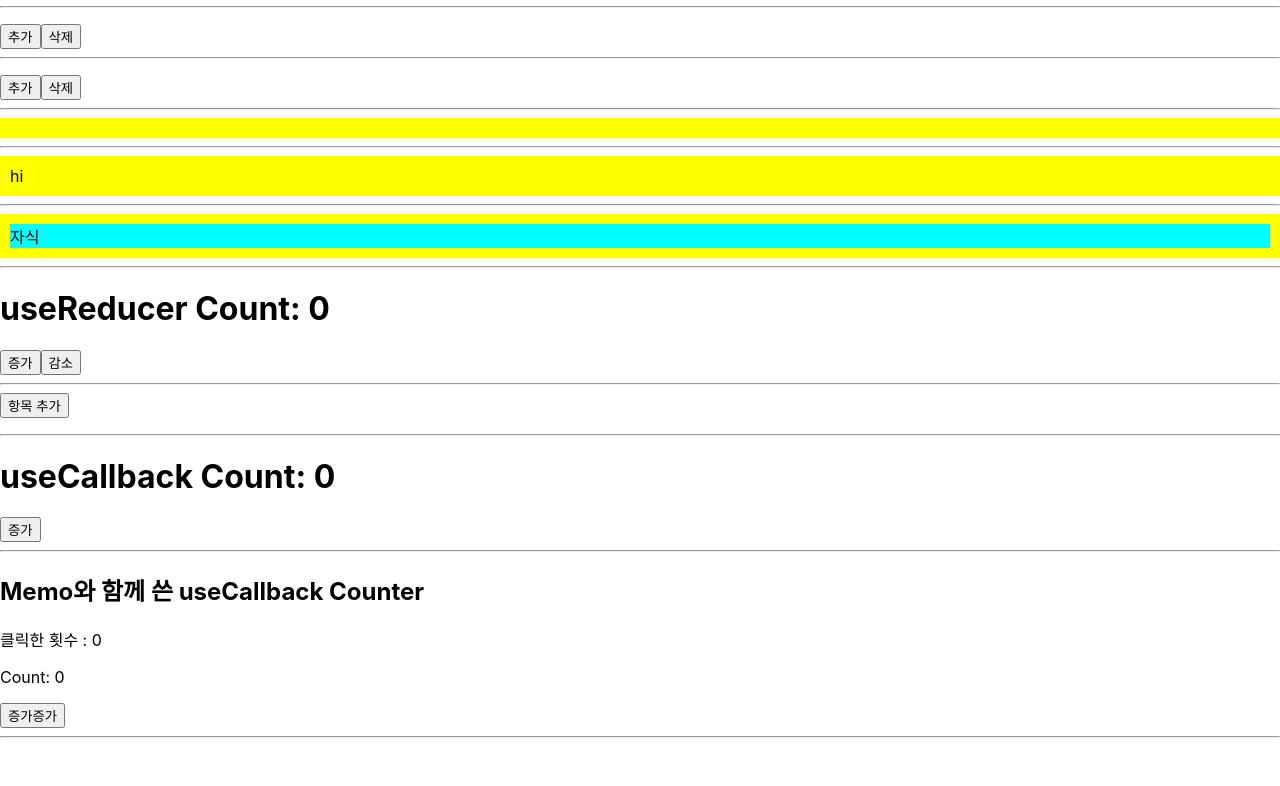
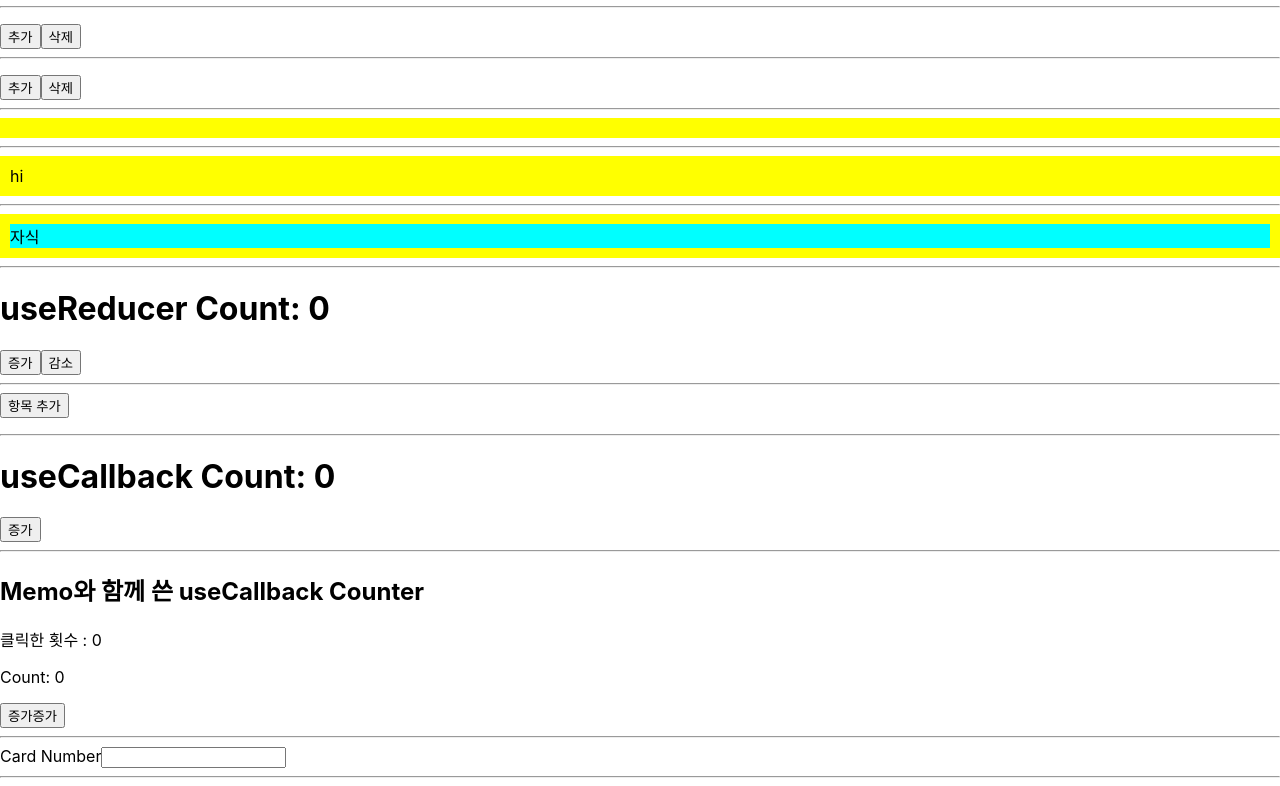
Before and after one commit to gabrielyoon7/my-typescript-react, a React (Create React App) app: page / in a window 1280 px wide. Shown: the part 200-986 px from the top of the page. Before the commit the page ends 946 px from the top, so only its background shows below. Built offline with nearby package versions, Linux system fonts and the light colour scheme.

Commit message:
GPT 예제 추가

```diff
--- a/src/App.tsx
+++ b/src/App.tsx
@@ -1,4 +1,5 @@
 import ArrayRoot from './containers/array/ArrayRoot';
+import CardNumbersRoot from './containers/cardNumbers/CardNumbersRoot';
 import WrapperRoot from './containers/children/WrapperRoot';
 import CounterRoot from './containers/counter/CounterRoot';
 import UseCallbackRoot from './containers/useCallback/UseCallbackRoot';
@@ -12,6 +13,7 @@ function App() {
       <WrapperRoot />
       <UseReducerRoot />
       <UseCallbackRoot />
+      <CardNumbersRoot />
     </div>
   );
 }
--- /dev/null
+++ b/src/containers/cardNumbers/CardNumbersRoot.tsx
@@ -0,0 +1,11 @@
+import Example from "./exmaple/Example"
+
+/* eslint-disable import/no-anonymous-default-export */
+export default () => {
+  return (
+    <>
+      <Example />
+      <hr />
+    </>
+  )
+}
--- /dev/null
+++ b/src/containers/cardNumbers/exmaple/CardNumberInput.tsx
@@ -0,0 +1,35 @@
+import React, { useState } from "react";
+
+type Props = {
+  label: string;
+  value: string;
+  onChange: (value: string) => void;
+};
+
+const CardNumberInput: React.FC<Props> = ({ label, value, onChange }) => {
+  const [displayValue, setDisplayValue] = useState(value);
+
+  const handleOnChange = (event: React.ChangeEvent<HTMLInputElement>) => {
+    const inputValue = event.target.value;
+    const unmaskedValue = inputValue.replace(/[^0-9]/g, "");
+    const maskedValue = unmaskedValue.replace(/^(\d{8})(\d{8})?$/, (_, first, second) => {
+      return `${first}${second ? "*".repeat(8) : ""}`;
+    });
+    setDisplayValue(maskedValue);
+    onChange(unmaskedValue);
+  };
+
+  return (
+    <div>
+      <label htmlFor="cardNumber">{label}</label>
+      <input
+        type="tel"
+        id="cardNumber"
+        value={displayValue}
+        onChange={handleOnChange}
+      />
+    </div>
+  );
+};
+
+export default CardNumberInput;
--- /dev/null
+++ b/src/containers/cardNumbers/exmaple/Example.tsx
@@ -0,0 +1,23 @@
+import React, { useState } from "react";
+import CardNumberInput from "./CardNumberInput";
+
+const Example: React.FC = () => {
+  const [cardNumber, setCardNumber] = useState("");
+
+  const handleCardNumberChange = (value: string) => {
+    setCardNumber(value);
+  };
+
+  return (
+    <div>
+      <div>{cardNumber}</div>
+      <CardNumberInput
+        label="Card Number"
+        value={cardNumber}
+        onChange={handleCardNumberChange}
+      />
+    </div>
+  );
+};
+
+export default Example;
```
